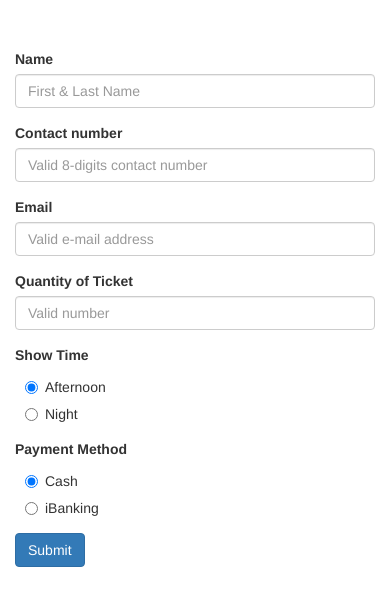
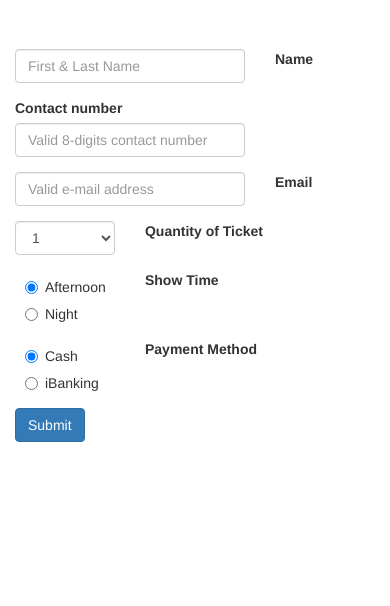
Before and after one commit to edocsss/ICN2015_Reveal, a PHP site: page /testing/form_ticketing.html in a window 390 px wide. Shown: the part 51-657 px from the top of the page. Run offline with PHP 8.4, Linux system fonts and the light colour scheme.

Commit message:
Changes in form-ticketing for more responsive & using dropdown menu for selecting quantity of tickets.

```diff
--- a/testing/form-controller.js
+++ b/testing/form-controller.js
@@ -1,10 +1,7 @@
 // Form controller
 $(document).ready(function () {
-    // Hide the loading indicator by jQuery UI
-    $("div.ui-loader").hide();
 
-    // Hiding loading layer on document ready
+	// Hiding loading layer on document ready
     $(".loading-layer").fadeOut('500');
 
-
 });
--- a/testing/form_ticketing.html
+++ b/testing/form_ticketing.html
@@ -4,7 +4,6 @@
 		<meta name="viewport" content="width=device-width, initial-scale=1">
 		<title>TITLE HERE!!</title>
 		<link href="../vendor/bootstrap/bootstrap.min.css" rel="stylesheet">
-		<link href="../vendor/jquery-ui/jquery-ui.min.css" rel="stylesheet">
 		<link href="style_form.css" rel="stylesheet">
 	</head>
 	<body>
@@ -19,18 +18,18 @@
         </nav>
 		<div class="container">
 			<form class="form-horizontal" role="form" method="post" action="send.php">
-
 				<div class="form-group"> <!--buyer's name-->
 					<label for="name" class="col-sm-2 control-label">Name</label>
-					<div class="col-sm-5">
+					<div class="col-xs-8 col-sm-7 col-md-6 col-lg-5">
 						<input type="text" class="form-control" id="name" name="name" required pattern="^[a-zA-Z0-9 ]+$"
 						placeholder="First & Last Name" value="">
 					</div>
+					<div class="col-sm-5"></div>
 				</div>
 
 				<div class="form-group"> <!--buyer's phone number-->
 					<label for="contact" class="col-sm-2 control-label">Contact number</label>
-					<div class="col-sm-5">
+					<div class="col-xs-8 col-sm-7 col-md-6 col-lg-5">
 						<input type="tel" class="form-control" id="contact" name="contact" required pattern="^[0-9]{8}$"
 						placeholder="Valid 8-digits contact number" value="">
 					</div>
@@ -38,29 +37,46 @@
 
 				<div class="form-group"> <!--buyer's e-mail-->
 					<label for="email" class="col-sm-2 control-label">Email</label>
-					<div class="col-sm-5">
+					<div class="col-xs-8 col-sm-7 col-md-6 col-lg-5">
 						<input type="email" class="form-control" id="email" name="email"
 						required pattern="^([a-zA-Z0-9_\-\.]+)@((\[[0-9]{1,3}\.[0-9]{1,3}\.[0-9]{1,3}\.)|(([a-zA-Z0-9\-]+\.)+))([a-zA-Z]{2,4}|[0-9]{1,3})(\]?)$"
 						placeholder="Valid e-mail address" value="">
 					</div>
 				</div>
 
-
-
 				<div class="form-group"> <!--quantity of ticket-->
 					<label for="quantity" class="col-sm-2 control-label">Quantity of Ticket</label>
-					<div class="col-sm-2">
-						<input type="text" class="form-control" id="quantity" name="quantity" required pattern="^[0-9]+$"
-						placeholder="Valid number" value="">
-					</div>
+					<div class="col-xs-4 col-sm-2 col-md-2 col-lg-1">
+						<select name="quantity" id="quantity" class="form-control">
+                            <option value="1">1</option>
+                            <option value="2">2</option>
+                            <option value="3">3</option>
+                            <option value="4">4</option>
+                            <option value="5">5</option>
+                            <option value="6">6</option>
+                            <option value="7">7</option>
+                            <option value="8">8</option>
+                            <option value="9">9</option>
+                            <option value="10">10</option>
+                            <option value="11">11</option>
+                            <option value="12">12</option>
+                            <option value="13">13</option>
+                            <option value="14">14</option>
+                            <option value="15">15</option>
+                            <option value="16">16</option>
+                            <option value="17">17</option>
+                            <option value="18">18</option>
+                            <option value="19">19</option>
+                            <option value="20">20</option>
+                        </select>
+                    </div>
 				</div>
-
 
 				<div class="form-group"><!--Show Time-->
 					<label for="showtime" class="col-sm-2 control-label">Show Time</label>
-					<div class="col-sm-5">
+					<div class="col-xs-4 col-sm-2 col-md-2 col-lg-1">
 						<div class="radio">
-							<input type="radio" name="showtime" value="afternoon" id="first" checked> Afternoon
+							<input type="radio" name="showtime" value="afternoon" id="first"checked> Afternoon
 						</div>
 						<div class="radio">
 							<input type="radio" name="showtime" value="night" id="second">Night
@@ -70,18 +86,18 @@
 
 				<div class="form-group"><!--Payment Method-->
 					<label for="payment_method" class="col-sm-2 control-label">Payment Method</label>
-					<div class="col-sm-5">
+					<div class="col-xs-4 col-sm-2 col-md-2 col-lg-3">
 						<div class="radio">
-							<input type="radio" name="payment_method" value="cash" id="first" checked>Cash
+							<input type="radio" name="payment_method" value="cash" id="cash" checked>Cash
 						</div>
 						<div class="radio">
-							<input type="radio" name="payment_method" value="ibanking" id="second">iBanking
+							<input type="radio" name="payment_method" value="ibanking" id="ibanking">iBanking
 						</div>
 					</div>
 				</div>
 
-				<div class="form-group" id="buyer_send"><!--Send button-->
-					<div class="col-sm-5 col-sm-offset-2">
+				<div class="form-group"><!--Send button-->
+					<div class="col-sm-10 col-sm-offset-2">
 						<button type="submit" class="btn btn-primary" id="submit" name="submit" value="Send">Submit</button>
 
 					</div>
@@ -92,9 +108,9 @@
 
 
 		<script src="../vendor/jquery/jquery-1.11.2.min.js"></script>
+		<script src="../vendor/bootstrap/bootstrap.min.js"></script>
 		<script src="../vendor/jquery-ui/jquery-ui.min.js"></script>
-        <script src="../vendor/jquery-mobile/jquery.mobile-1.4.5.min.js"></script>
-		<script src="../vendor/bootstrap/bootstrap.min.js"></script>
+        <!--<script src="../vendor/jquery-mobile/jquery.mobile-1.4.5.min.js"></script>-->
 		<script src="form-controller.js"></script>
 
 	 </body>
```
Also changed, not shown: testing/style_form.css (line endings or trailing spaces).
